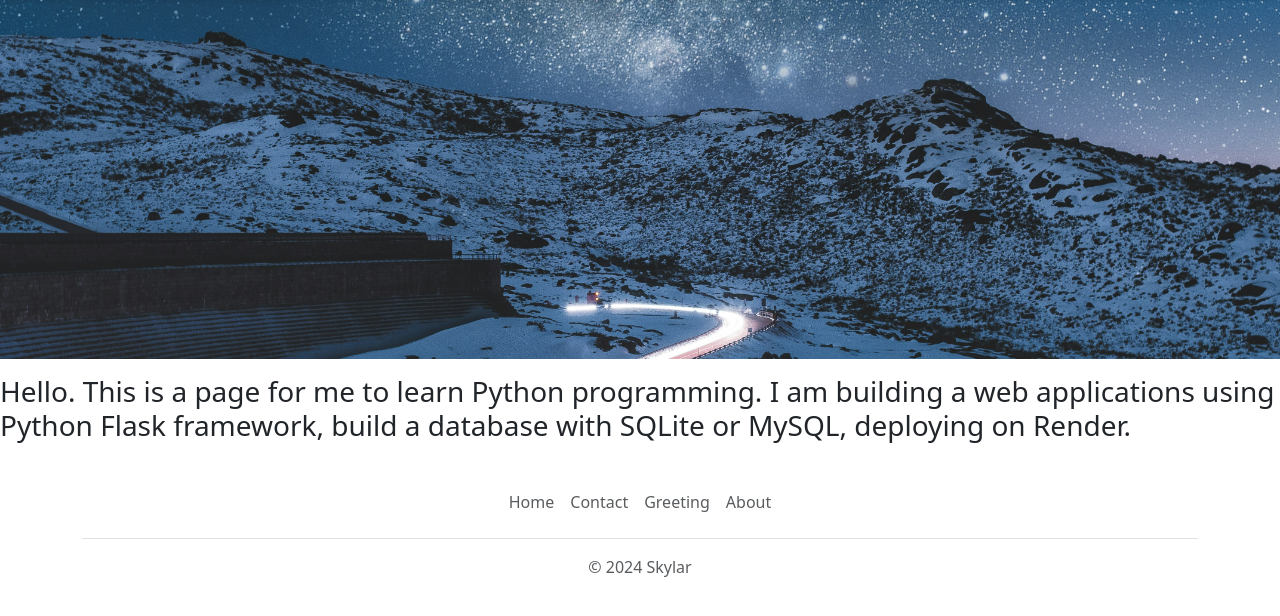
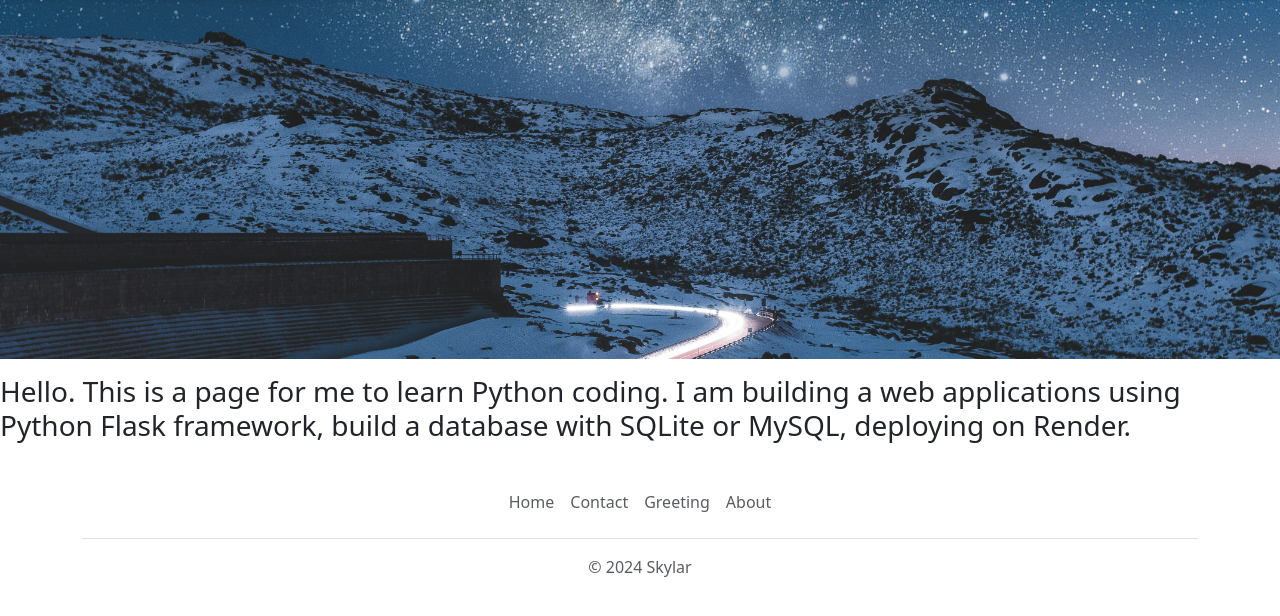
Before and after one commit to skylarasoka/journey, a Flask app: page /greet in a window 1280 px wide. Shown: the part 57-673 px from the top of the page. Run offline with Flask 3, Linux system fonts and the light colour scheme.

Commit message:
Update greet.html

```diff
--- a/templates/greet.html
+++ b/templates/greet.html
@@ -1,4 +1,4 @@
 {% extends "base.html" %}
 {% block body %}
-<h3>Hello. This is a page for me to learn Python programming. I am building a web applications using Python Flask framework, build a database with SQLite or MySQL, deploying on Render. </h3>
+<h3>Hello. This is a page for me to learn Python coding. I am building a web applications using Python Flask framework, build a database with SQLite or MySQL, deploying on Render. </h3>
 {% endblock %}}
```
